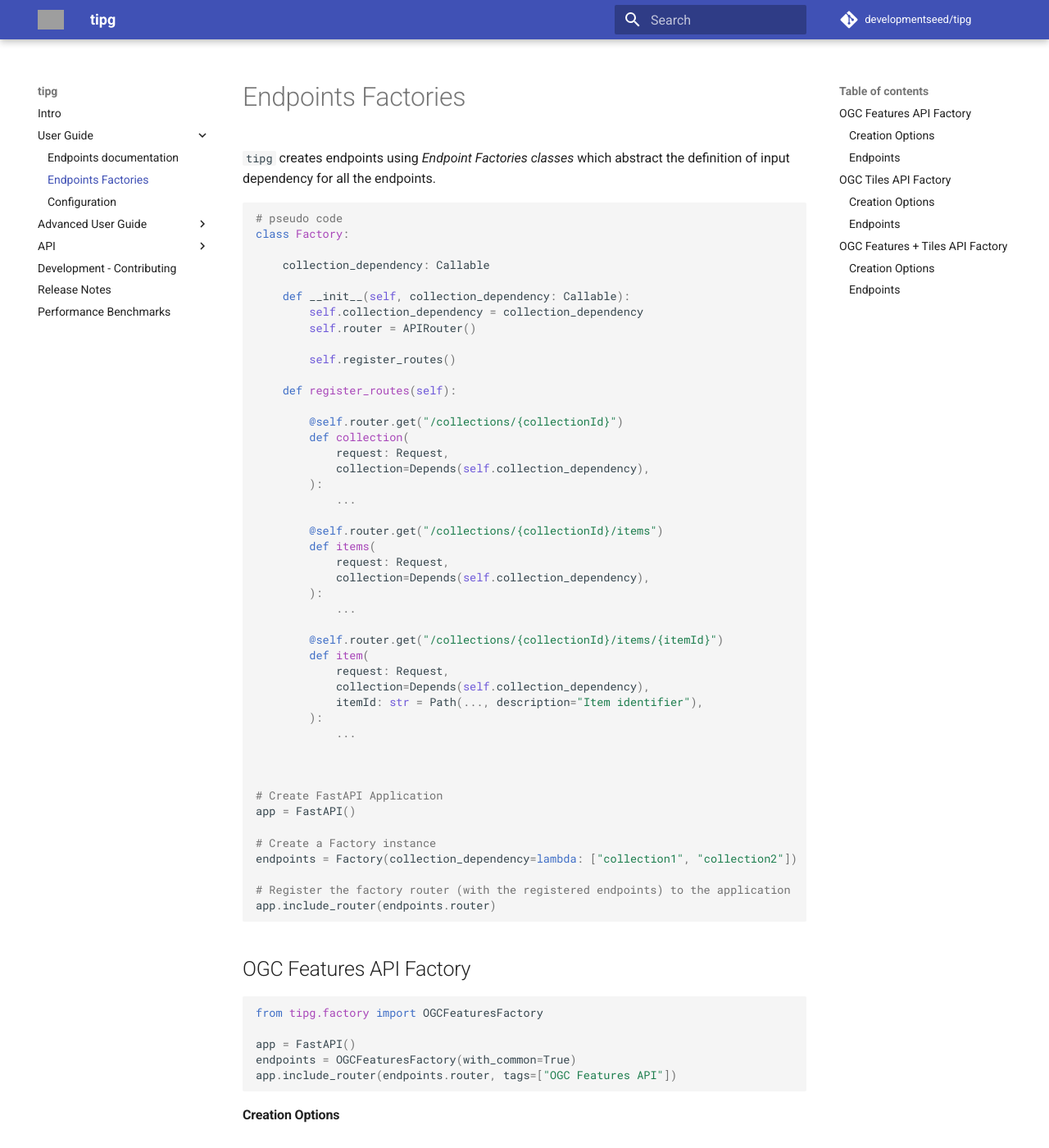
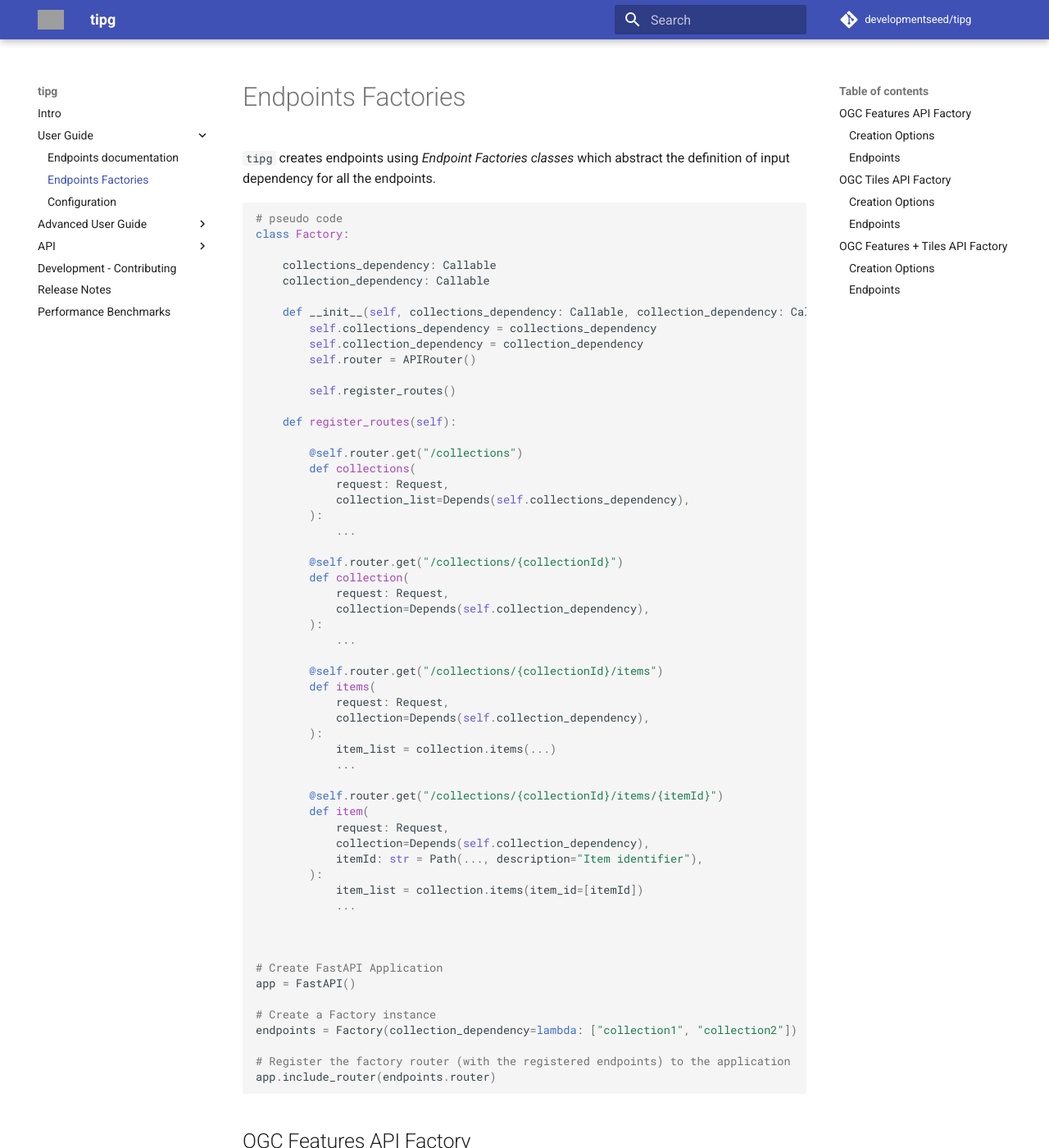
Before and after one commit to developmentseed/tipg, an MkDocs documentation site: the page built from docs/src/user_guide/factories.md, in a window 1280 px wide and 1400 px high. Shown: the whole window at 82% size. Built offline with MkDocs 1.6.1 and Material for MkDocs 9.7.7, drawn with Linux system fonts in a browser that asks for light colours; comment, search, counter and statistics services are not loaded; some of the changed text lies outside the part shown; grey boxes are pictures that could not be loaded.

Commit message:
update docs

```diff
--- a/docs/src/user_guide/factories.md
+++ b/docs/src/user_guide/factories.md
@@ -5,15 +5,24 @@
 # pseudo code
 class Factory:
 
+    collections_dependency: Callable
     collection_dependency: Callable
 
-    def __init__(self, collection_dependency: Callable):
+    def __init__(self, collections_dependency: Callable, collection_dependency: Callable):
+        self.collections_dependency = collections_dependency
         self.collection_dependency = collection_dependency
         self.router = APIRouter()
 
         self.register_routes()
 
     def register_routes(self):
+
+        @self.router.get("/collections")
+        def collections(
+            request: Request,
+            collection_list=Depends(self.collections_dependency),
+        ):
+            ...
 
         @self.router.get("/collections/{collectionId}")
         def collection(
@@ -27,6 +36,7 @@
             request: Request,
             collection=Depends(self.collection_dependency),
         ):
+            item_list = collection.items(...)
             ...
 
         @self.router.get("/collections/{collectionId}/items/{itemId}")
@@ -35,6 +45,7 @@
             collection=Depends(self.collection_dependency),
             itemId: str = Path(..., description="Item identifier"),
         ):
+            item_list = collection.items(item_id=[itemId])
             ...
 
 
@@ -61,7 +72,7 @@
 
 #### Creation Options
 
-- **catalog_dependency** (Callable[..., tipg.collections.Catalog]): Callable which return a Catalog instance
+- **collections_dependency** (Callable[..., tipg.collections.CollectionList]): Callable which return a CollectionList dictionary
 
 - **collection_dependency** (Callable[..., tipg.collections.Collection]): Callable which return a Collection instance
 
@@ -143,7 +154,7 @@
 
 #### Creation Options
 
-- **catalog_dependency** (Callable[..., tipg.collections.Catalog]): Callable which return a Catalog instance
+- **collections_dependency** (Callable[..., tipg.collections.CollectionList]): Callable which return a CollectionList dictionary
 
 - **collection_dependency** (Callable[..., tipg.collections.Collection]): Callable which return a Collection instance
 
```
